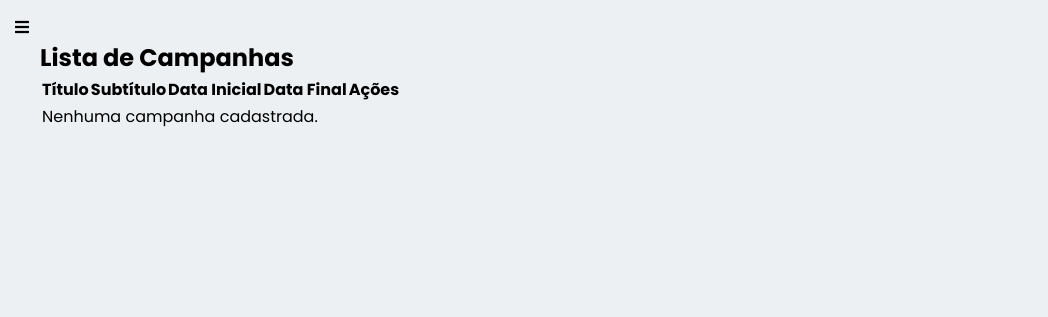
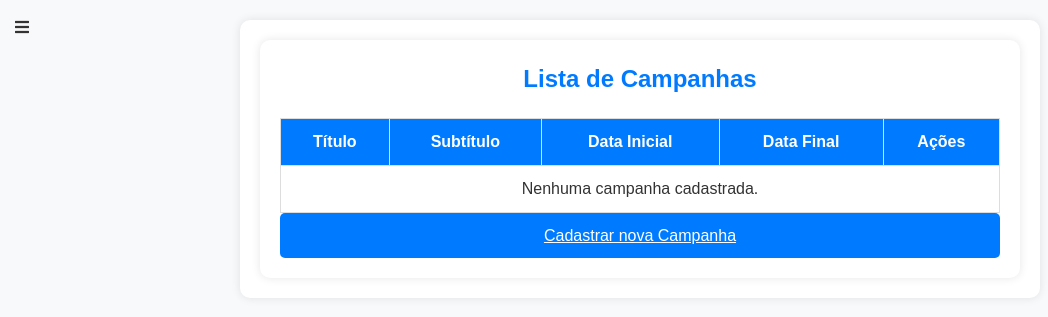
Before and after one commit to AgendMed/agendmed.github.io, a Django app: page /campanha/listar/ in a window 1280 px wide. Shown: the top 317 px of the page, without its empty margins (0-1048 px from the left). Run offline with Django 5.2, Linux system fonts and the light colour scheme; data that the repository does not hold is empty.

Commit message:
att Campanhas

```diff
--- a/AgendMed/settings.py
+++ b/AgendMed/settings.py
@@ -143,3 +143,6 @@ LOGIN_URL = '/users/login'
 EMAIL_BACKEND = 'django.core.mail.backends.console.EmailBackend'
 
 LOGIN_URL = '/users/login'
+
+# MEDIA_URL = '/media/'
+# MEDIA_ROOT = os.path.join(BASE_DIR, 'media')
--- a/AgendMed/urls.py
+++ b/AgendMed/urls.py
@@ -9,6 +9,7 @@ from django.views.static import serve
 import os
 
 BASE_DIR = os.path.dirname(os.path.dirname(os.path.abspath(__file__)))
+
 
 urlpatterns = [
     path('admin/', admin.site.urls),
@@ -24,6 +25,5 @@ urlpatterns = [
     re_path(r'^$', serve, {'path': 'index.html', 'document_root': BASE_DIR}),
 ]
 
-
 if settings.DEBUG:
     urlpatterns += static(settings.STATIC_URL, document_root=settings.STATICFILES_DIRS[0])
--- a/Campanha/urls.py
+++ b/Campanha/urls.py
@@ -1,5 +1,5 @@
 from django.urls import path
-from .views import cadastrar_campanha, listar_campanhas, deletar_campanha
+from .views import cadastrar_campanha, listar_campanhas, deletar_campanha, visualizar_campanhas
 
 app_name = 'Campanha'
 
@@ -7,4 +7,5 @@ urlpatterns = [
     path('cadastrar/', cadastrar_campanha, name='cad_Campanha'),
     path('listar/', listar_campanhas, name='listar_campanhas'),
     path('deletar/<int:campanha_id>/', deletar_campanha, name='deletar_campanha'),
+    path('campanhas/', visualizar_campanhas, name='visualizar_campanhas'),
 ]
--- a/Campanha/views.py
+++ b/Campanha/views.py
@@ -26,3 +26,7 @@ def deletar_campanha(request, campanha_id):
         campanha.delete()
         return redirect('Campanha:listar_campanhas')
     return render(request, 'campanha/confirmar_exclusao.html', {'campanha': campanha})
+
+def visualizar_campanhas(request):
+    campanhas = Campanha.objects.all()
+    return render(request, 'campanha/visualizar_campanhas.html', {'campanhas': campanhas})
--- a/templates/Profissional/Paginainicial.html
+++ b/templates/Profissional/Paginainicial.html
@@ -56,7 +56,7 @@
 
                 <!-- Card Campanhas-->
                 <div class="card">
-                    <h3><i class="fas fa-bullhorn"></i><a href="{% url 'Campanha:cad_Campanha' %}"> Campanhas </a></h3>
+                    <h3><i class="fas fa-bullhorn"></i><a href="{% url 'Campanha:listar_campanhas' %}"> Campanhas </a></h3>
                     <div class="card-content">
 
                     </div>
--- a/templates/campanha/listar_campanhas.html
+++ b/templates/campanha/listar_campanhas.html
@@ -1,5 +1,130 @@
 {% extends "base.html" %}
 {% block content %}
+
+<style>
+    /* Reset básico para remover margens e paddings padrões */
+    * {
+        margin: 0;
+        padding: 0;
+        box-sizing: border-box;
+        font-family: 'Arial', sans-serif;
+    }
+
+    /* Estilização geral */
+    body {
+        background-color: #f8f9fa;
+        color: #333;
+        line-height: 1.6;
+        padding: 20px;
+    }
+
+    .container {
+        max-width: 800px;
+        margin: auto;
+        background: white;
+        padding: 20px;
+        border-radius: 10px;
+        box-shadow: 0px 0px 10px rgba(0, 0, 0, 0.1);
+    }
+
+    h2 {
+        text-align: center;
+        color: #007bff;
+        margin-bottom: 20px;
+    }
+
+    /* Formulários */
+    form {
+        margin-top: 10px;
+    }
+
+    .form-group {
+        margin-bottom: 15px;
+    }
+
+    label {
+        font-weight: bold;
+    }
+
+    input, textarea, select {
+        width: 100%;
+        padding: 10px;
+        border: 1px solid #ccc;
+        border-radius: 5px;
+    }
+
+    /* Botões */
+    .btn {
+        display: block;
+        width: 100%;
+        padding: 10px;
+        border: none;
+        border-radius: 5px;
+        background-color: #007bff;
+        color: white;
+        font-size: 16px;
+        cursor: pointer;
+        text-align: center;
+    }
+
+    .btn:hover {
+        background-color: #0056b3;
+    }
+
+    /* Alertas */
+    .alert {
+        padding: 10px;
+        border-radius: 5px;
+        margin-top: 15px;
+        display: none;
+    }
+
+    .alert-success {
+        background-color: #28a745;
+        color: white;
+    }
+
+    .alert-danger {
+        background-color: #dc3545;
+        color: white;
+    }
+
+    /* Tabela para listar campanhas */
+    .table {
+        width: 100%;
+        border-collapse: collapse;
+        margin-top: 20px;
+    }
+
+    .table th, .table td {
+        border: 1px solid #ddd;
+        padding: 10px;
+        text-align: center;
+    }
+
+    .table th {
+        background-color: #007bff;
+        color: white;
+    }
+
+    /* Ícones de ação (editar/excluir) */
+    .action-icons {
+        display: flex;
+        justify-content: center;
+        gap: 10px;
+    }
+
+    .action-icons a {
+        text-decoration: none;
+        color: #007bff;
+        font-size: 18px;
+    }
+
+    .action-icons a:hover {
+        color: #0056b3;
+    }
+
+</style>
 <div class="container mt-5">
     <h2 class="text-center">Lista de Campanhas</h2>
     <table class="table table-striped">
@@ -30,5 +155,6 @@
             {% endfor %}
         </tbody>
     </table>
+    <a href="{% url 'Campanha:cad_Campanha' %}" class="btn btn-primary mt-3">Cadastrar nova Campanha</a>
 </div>
 {% endblock %}
--- a/templates/paciente/home.html
+++ b/templates/paciente/home.html
@@ -149,7 +149,7 @@
 
     <footer>
         <a href="#">Home</a>
-        <a href="#">Campanhas</a>
+        <a href="{% url 'Campanha:visualizar_campanhas' %}">Campanhas</a>
         <a href="{% url 'Paciente:lista_minhas_consultas' %}">Consultas</a>
     </footer>
 </body>
```
Also changed, not shown: templates/Formularios/cad_Campanha.html (+117 -72 lines), templates/campanha/confirmar_exclusao.html (+124 -0 lines), templates/campanha/visualizar_campanhas.html (added, +43 -0 lines), campanhas/pato.jpg (added).
